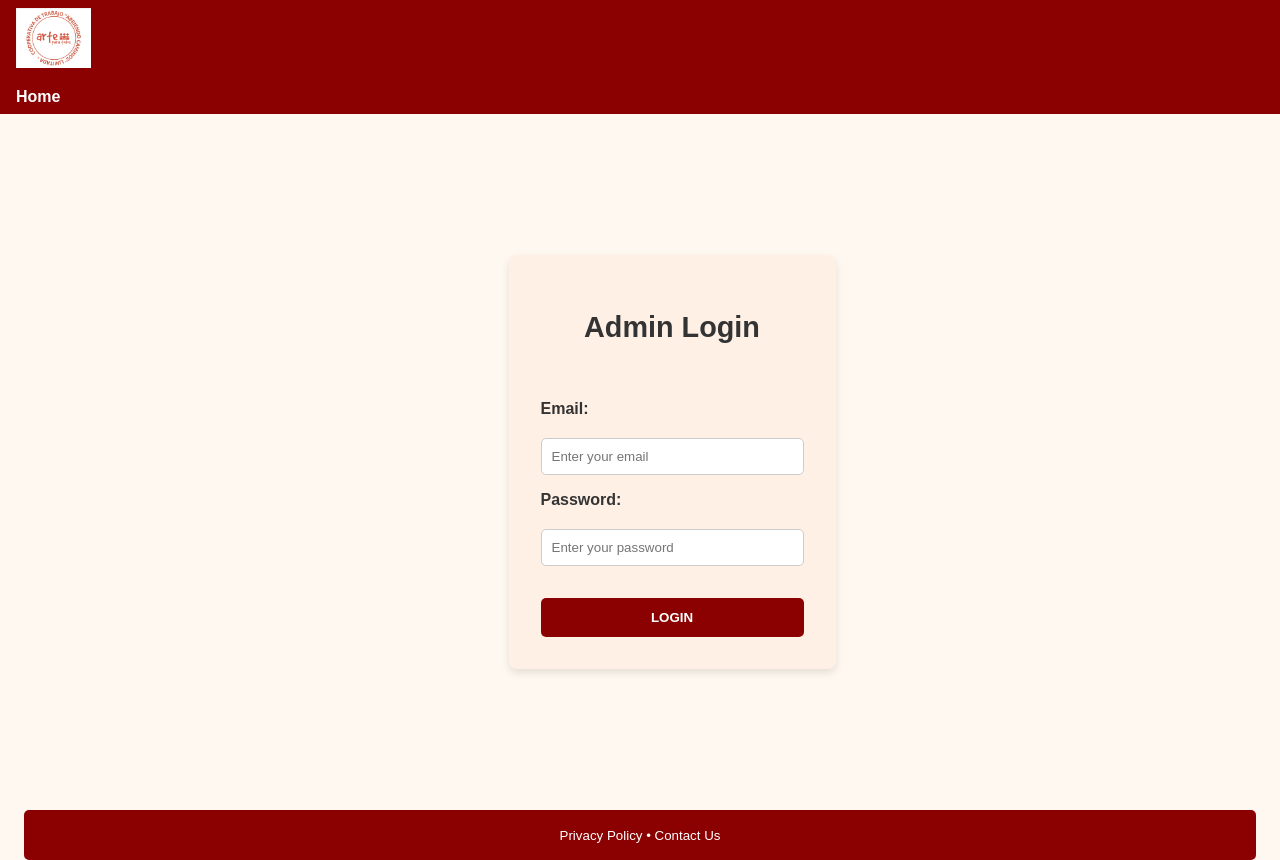
After one commit to matiasshedden/Arte_para_todos, a PHP site: the page made by templates/admin.twig in a window 1280 px wide. The commit adds this page. Run offline with PHP 8.4, Linux system fonts and the light colour scheme; the template is opened without the code that fills it, so the values that code supplies are empty; some libraries are stand-ins or nearby versions.

Commit message:
feat: Add admin login page
This commit introduces a new admin login page accessible at the `/admin` route.

Key changes include:
- Created `templates/admin.twig` for the login page HTML structure, including email and password fields, and a login button.
- Added styles to `public/styles.css` to ensure the admin login page matches the existing site's color palette (#fff8f0 background, #333 text, #8B0000 accents) and that the form is centered.
- Created `app/controllers/AdminController.php` with a `showLoginForm` method to render the admin page.
- Updated `core/Router.php` to dynamically load controller classes and methods based on route definitions.
- Added a route for `/admin` in `public/index.php` that maps to `AdminController::showLoginForm`.
- Basic client-side validation (required fields) is included in the form.

```diff
--- a/public/index.php
+++ b/public/index.php
@@ -11,6 +11,7 @@ $router = new Router();
 // Define routes
 $router->add('/', [new HomeController(), 'index']);
 $router->add('/debug', [new DebugController(), 'index']);
+$router->add('/admin', ['App\\Controllers\\AdminController', 'showLoginForm']); // New route for admin login
 
 // Dispatch the request
 $router->dispatch($_SERVER['REQUEST_URI']);
--- a/public/styles.css
+++ b/public/styles.css
@@ -256,6 +256,72 @@ footer a:hover {
     }
 }
 
+/* Admin Login Page Styles */
+#login { /* Targets the section containing the admin form */
+    display: flex;
+    flex-direction: column;
+    align-items: center;
+    justify-content: center;
+    min-height: calc(100vh - 200px); /* Adjust 200px based on navbar and footer height */
+    padding-top: 2rem;
+    padding-bottom: 2rem;
+}
+
+#admin-login-form {
+    background-color: #fff0e6; /* Slightly different background for the form itself */
+    padding: 2rem;
+    border-radius: 8px;
+    box-shadow: 0 4px 8px rgba(0, 0, 0, 0.1);
+    width: 100%;
+    max-width: 400px; /* Max width for the form */
+    display: flex;
+    flex-direction: column;
+    gap: 1rem; /* Space between form elements */
+}
+
+#admin-login-form hgroup {
+    text-align: center;
+    margin-bottom: 1rem;
+}
+
+#admin-login-form h2 {
+    color: #333; /* Consistent with other headings */
+    font-size: 1.8em; /* Slightly larger for emphasis */
+}
+
+#admin-login-form label {
+    font-weight: bold;
+    color: #333;
+    margin-bottom: 0.25rem;
+    display: block; /* Ensures label is above input */
+}
+
+#admin-login-form input[type="email"],
+#admin-login-form input[type="password"] {
+    padding: 10px;
+    border: 1px solid #ccc;
+    border-radius: 5px;
+    width: 100%; /* Full width within the form */
+    box-sizing: border-box; /* Include padding and border in the element's total width and height */
+}
+
+#admin-login-form button[type="submit"] {
+    background-color: #8B0000; /* Main button color */
+    color: white;
+    padding: 12px; /* Slightly more padding for a primary button */
+    border: none;
+    border-radius: 5px;
+    cursor: pointer;
+    font-weight: bold;
+    text-transform: uppercase;
+    margin-top: 1rem; /* Space above the button */
+    transition: background-color 0.3s ease;
+}
+
+#admin-login-form button[type="submit"]:hover {
+    background-color: #A52A2A; /* Darker shade on hover */
+}
+
 /* Para pantallas medianas */
 @media (min-width: 769px) and (max-width: 1024px) {
     #menu .menu-images img {
--- /dev/null
+++ b/templates/admin.twig
@@ -0,0 +1,45 @@
+<!DOCTYPE html>
+<html lang="en">
+<head>
+    <meta charset="UTF-8">
+    <meta name="viewport" content="width=device-width, initial-scale=1.0">
+    <title>Admin Login</title>
+    <link rel="stylesheet" href="{{ base_url }}/Arte_para_todos/public/styles.css">
+</head>
+<body>
+    <!-- NAVBAR -->
+    <nav class="container-fluid">
+        <ul>
+            <li class="nav-logo-container">
+                <img src="{{ base_url }}/Arte_para_todos/public/img/logo.jpg" alt="Logo" class="responsive-logo" width="200" height="auto"/>
+            </li>
+        </ul>
+        <ul>
+            <li><a href="{{ base_url }}/Arte_para_todos/">Home</a></li>
+        </ul>
+    </nav>
+
+    <!-- LOGIN FORM -->
+    <main class="container">
+        <section id="login" aria-label="Login Form">
+            <div class="container">
+                <form class="grid" id="admin-login-form" method="POST" action="/admin/login">
+                    <hgroup>
+                        <h2>Admin Login</h2>
+                    </hgroup>
+                    <label for="email">Email:</label>
+                    <input type="email" id="email" name="email" placeholder="Enter your email" required />
+                    <label for="password">Password:</label>
+                    <input type="password" id="password" name="password" placeholder="Enter your password" required />
+                    <button type="submit">Login</button>
+                </form>
+            </div>
+        </section>
+    </main>
+
+    <!-- FOOTER -->
+    <footer class="container">
+        <small><a href="#">Privacy Policy</a> • <a href="#">Contact Us</a></small>
+    </footer>
+</body>
+</html>
```
Also changed, not shown: app/controllers/AdminController.php (added, +25 -0 lines), core/Router.php (+37 -4 lines).
